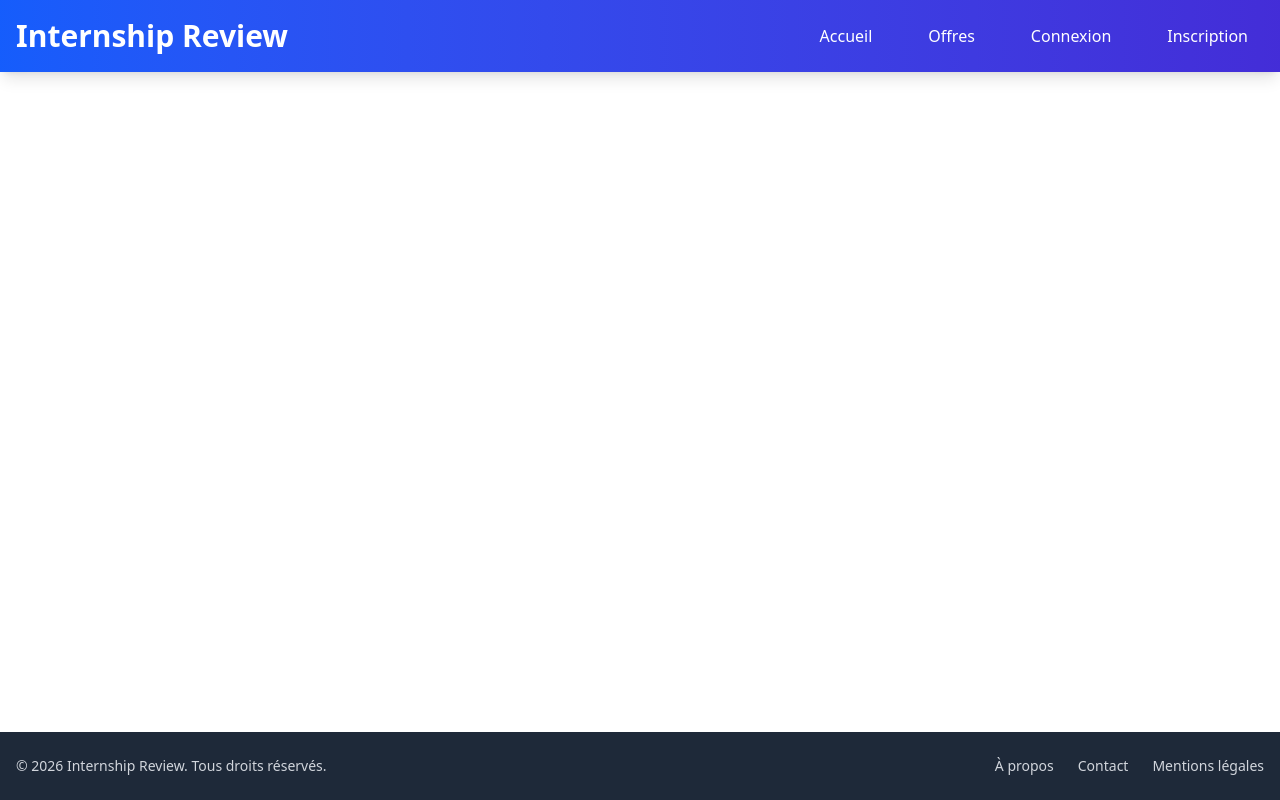
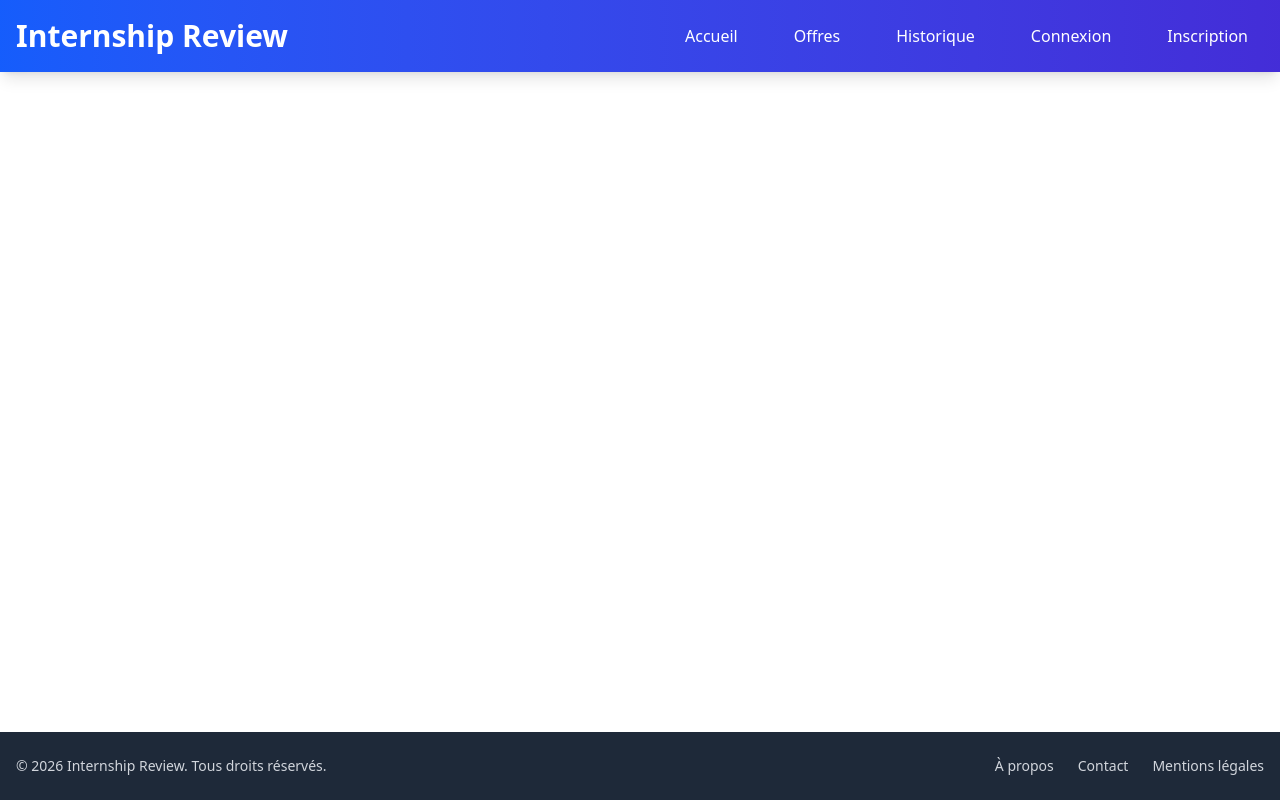
Before and after one commit to CharlieAubourg1/eval-nuxt, a Nuxt app in the folder apps/nuxt/: page / in a window 1280 px wide. Built offline with nearby package versions, Linux system fonts and the light colour scheme.

Commit message:
add route to header

```diff
--- a/apps/nuxt/app/components/AppHeader.vue
+++ b/apps/nuxt/app/components/AppHeader.vue
@@ -35,6 +35,14 @@ function handleLogout() {
             Offres
           </NuxtLink>
 
+          <NuxtLink
+            to="/history"
+            class="px-4 py-2 rounded-lg hover:bg-white/10 transition-colors font-medium"
+            active-class="bg-white/20"
+          >
+            Historique
+          </NuxtLink>
+
           <!-- État connecté : email + déconnexion -->
           <template v-if="authUser">
             <span class="px-3 py-1 text-sm text-blue-100">{{ authUser.email }}</span>
--- a/apps/nuxt/app/pages/history.vue
+++ b/apps/nuxt/app/pages/history.vue
@@ -60,12 +60,12 @@ watch(
     <div class="container mx-auto px-4 py-12">
       <!-- Header Section -->
       <div class="text-center mb-10">
-        <h1 class="text-4xl md:text-5xl font-bold text-gray-900 mb-4">Offres de stage</h1>
+        <h1 class="text-4xl md:text-5xl font-bold text-gray-900 mb-4">Historique de recherche</h1>
         <p v-if="currentQuery.trim()" class="text-lg text-gray-600 max-w-2xl mx-auto mb-8">
           Résultats pour : <span class="font-semibold text-blue-600">"{{ currentQuery }}"</span>
         </p>
         <p v-else class="text-lg text-gray-600 max-w-2xl mx-auto mb-8">
-          Toutes les offres disponibles
+          Historique
         </p>
         <!-- Barre de recherche -->
         <div class="mb-6">
```
